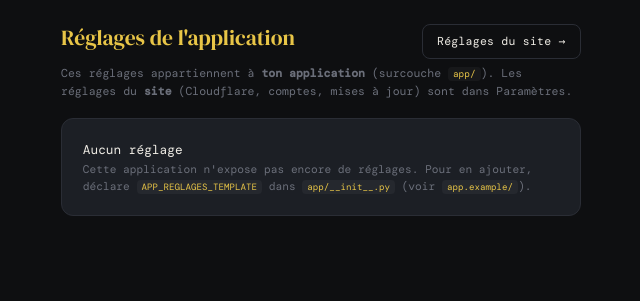
After one commit to SuperNon0/Site-base, a Flask app: template base/panel/templates/reglages.html in a window 1280 px wide. The commit adds this page. Shown: the top 301 px of the page, without its empty margins (319-959 px from the left). Run offline with Flask 3, Linux system fonts and the light colour scheme; the template is opened without the code that fills it, so the values that code supplies are empty; parts of the project's set-up code (start-up, migrations or seed data) failed here and were passed over; some web fonts are replaced.

Commit message:
Page /reglages (surcouche) séparée de /parametres (base) + libellés MàJ
Sépare nettement les réglages du SITE (base, verrouillés) des réglages de
l'APPLICATION (surcouche projet), pour que tous les sites se ressemblent :

- Nouvelle page base `/reglages` (accounts.reglages) : cadre + thème fournis par
  la base ; contenu fourni par la surcouche via un point d'extension.
- Point d'extension : la surcouche déclare
  `flask_app.config["APP_REGLAGES_TEMPLATE"] = "app_reglages.html"` ; la base
  l'injecte dans le contexte (`app_reglages_template`) et l'inclut dans
  reglages.html. Sans surcouche → « Aucun réglage ».
- Cross-liens Paramètres ↔ Réglages (affichés seulement si l'app expose des
  réglages).
- Libellés : section « Mise à jour de l'application » + bouton
  « Mettre à jour l'application » (vs « Mettre à jour la base »), pour rendre
  explicites les deux mises à jour distinctes (déjà présentes).
- app.example : démontre le partial `app_reglages.html`, une route
  `/reglages/enregistrer` qui stocke via `panel.settings.set_setting`
  (table `app_settings`, pas de table dédiée), un `app_context_processor` qui
  expose la valeur, et l'accueil qui la reflète.
- docs/modele-couches.md : tableau « deux pages / deux mises à jour » + ligne
  « Réglages » dans les prises d'extension.

Smoke : base seule → « Aucun réglage » ; avec surcouche → partial inclus, POST
enregistre, accueil reflète, cross-lien présent.

Co-Authored-By: Claude Opus 4.8 <noreply@anthropic.com>
Claude-Session: https://claude.ai/code/session_01BJB7Rcm8WLapEAAnFNJ5dX

```diff
--- a/app.example/__init__.py
+++ b/app.example/__init__.py
@@ -17,3 +17,8 @@ def register(flask_app) -> None:
     """Point d'entrée appelé par la base pour brancher la surcouche."""
     from .routes import bp
     flask_app.register_blueprint(bp)
+
+    # Réglages de l'application : on déclare un partial que la base inclura dans
+    # sa page /reglages (même thème, même cadre). Retire cette ligne si ton
+    # application n'a aucun réglage. Le partial vit dans app/templates/.
+    flask_app.config["APP_REGLAGES_TEMPLATE"] = "app_reglages.html"
--- a/app.example/templates/dashboard.html
+++ b/app.example/templates/dashboard.html
@@ -4,8 +4,11 @@
 {% block content %}
 <main style="max-width:960px;margin:0 auto;padding:28px 20px 60px">
   <div style="display:flex;align-items:baseline;justify-content:space-between;flex-wrap:wrap;gap:12px;margin-bottom:22px">
-    <h1 style="font-size:1.9rem">Bienvenue{% if compte %}, {{ compte.email }}{% endif %}</h1>
+    <h1 style="font-size:1.9rem">{{ app_titre or "Bienvenue" }}{% if compte %}<span style="font-weight:400;color:var(--muted)">, {{ compte.email }}</span>{% endif %}</h1>
     <div style="display:flex;gap:8px;align-items:center">
+      {% if app_reglages_template %}
+      <a class="btn ghost small" href="{{ url_for('accounts.reglages') }}">Réglages</a>
+      {% endif %}
       {% if any_admin_capability() %}
       <a class="btn ghost small" href="{{ url_for('accounts.parametres') }}">Paramètres</a>
       {% endif %}
--- a/base/panel/__init__.py
+++ b/base/panel/__init__.py
@@ -92,6 +92,9 @@ def create_app(config_object: type = Config) -> Flask:
             "can": has_capability,
             "any_admin_capability": any_admin_capability,
             "is_base_admin": is_base_admin,
+            # Point d'extension « Réglages » : partial de réglages déclaré par la
+            # surcouche (app/__init__.py → flask_app.config["APP_REGLAGES_TEMPLATE"]).
+            "app_reglages_template": app.config.get("APP_REGLAGES_TEMPLATE"),
         }
 
     # --- Toutes les routes /api/* en no-store (spec §8) ---
--- /dev/null
+++ b/base/panel/templates/reglages.html
@@ -0,0 +1,33 @@
+{% extends "base.html" %}
+{% block title %}Réglages — {{ brand.prefix }}{{ brand.suffix }}{% endblock %}
+{% block badge %}réglages{% endblock %}
+{% block content %}
+<div class="acct-wrap" style="max-width:560px">
+
+  <div style="display:flex;align-items:baseline;justify-content:space-between;gap:12px;flex-wrap:wrap;margin-bottom:6px">
+    <h2 class="fl-title-serif" style="margin:0">Réglages de l'application</h2>
+    <a class="btn ghost small" href="{{ url_for('accounts.parametres') }}">Réglages du site →</a>
+  </div>
+  <p class="access-note" style="text-align:left;margin:0 0 18px">
+    Ces réglages appartiennent à <b>ton application</b> (surcouche <code>app/</code>).
+    Les réglages du <b>site</b> (Cloudflare, comptes, mises à jour) sont dans
+    <a href="{{ url_for('accounts.parametres') }}">Paramètres</a>.
+  </p>
+
+  {% if app_reglages_template %}
+    {% include app_reglages_template %}
+  {% else %}
+  <section class="acct-section">
+    <div class="fl-card">
+      <div class="acct-main">
+        <span class="acct-mail">Aucun réglage</span>
+        <span class="acct-sub">Cette application n'expose pas encore de réglages.
+          Pour en ajouter, déclare <code>APP_REGLAGES_TEMPLATE</code> dans
+          <code>app/__init__.py</code> (voir <code>app.example/</code>).</span>
+      </div>
+    </div>
+  </section>
+  {% endif %}
+
+</div>
+{% endblock %}
```
Also changed, not shown: app.example/routes.py (+25 -2 lines), app.example/templates/app_reglages.html (added, +21 -0 lines), base/panel/routes/accounts_routes.py (+15 -0 lines), base/panel/templates/parametres.html (+13 -6 lines), docs/modele-couches.md (+19 -0 lines).
